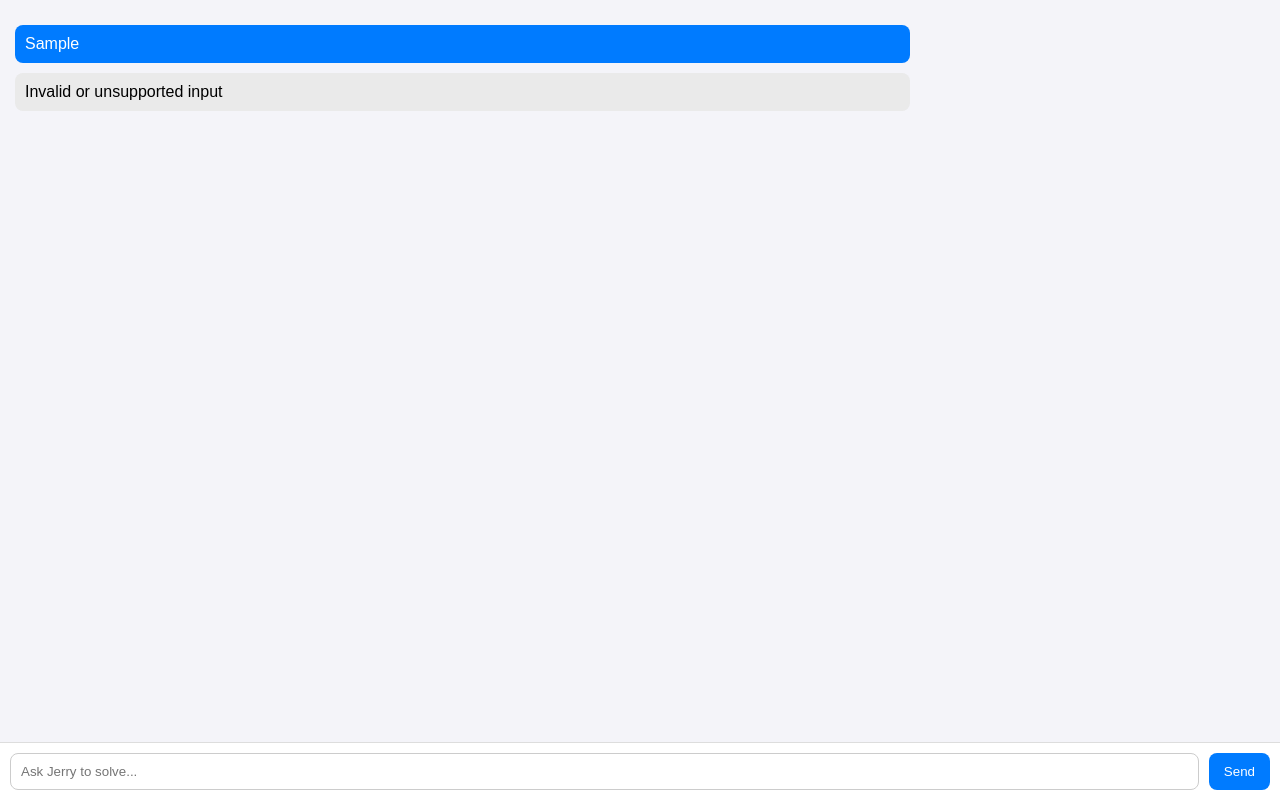
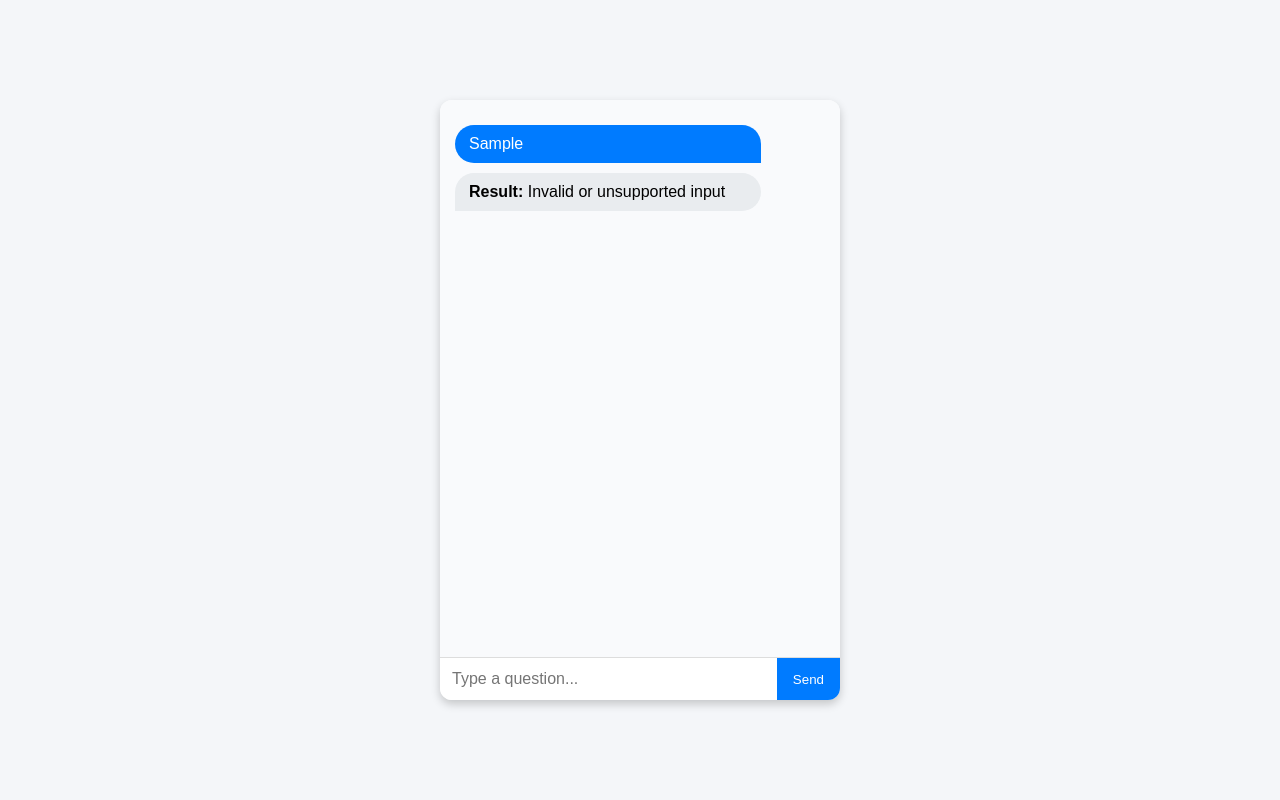
Before and after one commit to Damlard001/jerry-calculation-chatbot, a plain HTML site: page index.html in a window 1280 px wide. Both pictures are taken after typing "Sample" into the empty fields and a click on the button "Send". Drawn offline with Linux system fonts and the light colour scheme.

Commit message:
Update index.html

```diff
--- a/index.html
+++ b/index.html
@@ -2,97 +2,126 @@
 <html lang="en">
 <head>
   <meta charset="UTF-8">
-  <meta name="viewport" content="width=device-width, initial-scale=1.0">
   <title>Jerry - Calculation Chatbot</title>
   <style>
     body {
       font-family: Arial, sans-serif;
-      background: #f4f4f9;
+      background-color: #f4f6f9;
+      display: flex;
+      justify-content: center;
+      align-items: center;
+      height: 100vh;
       margin: 0;
-      padding: 0;
+    }
+    .chat-container {
+      width: 400px;
+      max-width: 90%;
+      height: 600px;
+      background: #fff;
+      border-radius: 12px;
+      box-shadow: 0 4px 10px rgba(0,0,0,0.2);
       display: flex;
       flex-direction: column;
-      height: 100vh;
+      overflow: hidden;
     }
-    #chatbox {
+    .chat-box {
       flex: 1;
+      padding: 15px;
       overflow-y: auto;
-      padding: 15px;
+      background: #f9fafc;
     }
-    .user, .bot {
+    .message {
       margin: 10px 0;
-      padding: 10px;
-      border-radius: 8px;
-      max-width: 70%;
+      padding: 10px 14px;
+      border-radius: 20px;
+      max-width: 75%;
+      word-wrap: break-word;
     }
-    .user {
+    .user-message {
+      background: #007bff;
+      color: #fff;
+      align-self: flex-end;
+      border-bottom-right-radius: 0;
+    }
+    .bot-message {
+      background: #e9ecef;
+      color: #000;
+      align-self: flex-start;
+      border-bottom-left-radius: 0;
+    }
+    .input-area {
+      display: flex;
+      border-top: 1px solid #ddd;
+    }
+    input {
+      flex: 1;
+      border: none;
+      padding: 12px;
+      font-size: 16px;
+      outline: none;
+    }
+    button {
       background: #007bff;
       color: white;
-      align-self: flex-end;
+      border: none;
+      padding: 12px 16px;
+      cursor: pointer;
     }
-    .bot {
-      background: #eaeaea;
-      align-self: flex-start;
-    }
-    #input-area {
-      display: flex;
-      padding: 10px;
-      background: white;
-      border-top: 1px solid #ddd;
-    }
-    #userInput {
-      flex: 1;
-      padding: 10px;
-      border: 1px solid #ccc;
-      border-radius: 8px;
-    }
-    #sendBtn {
-      margin-left: 10px;
-      padding: 10px 15px;
-      border: none;
-      background: #007bff;
-      color: white;
-      border-radius: 8px;
-      cursor: pointer;
+    button:hover {
+      background: #0056b3;
     }
   </style>
 </head>
 <body>
-  <div id="chatbox"></div>
-  <div id="input-area">
-    <input id="userInput" type="text" placeholder="Ask Jerry to solve...">
-    <button id="sendBtn">Send</button>
+  <div class="chat-container">
+    <div class="chat-box" id="chat-box"></div>
+    <div class="input-area">
+      <input type="text" id="user-input" placeholder="Type a question...">
+      <button onclick="sendMessage()">Send</button>
+    </div>
   </div>
 
   <script>
-    const chatbox = document.getElementById("chatbox");
-    const input = document.getElementById("userInput");
-    const sendBtn = document.getElementById("sendBtn");
+    function appendMessage(text, sender) {
+      const chatBox = document.getElementById("chat-box");
+      const msg = document.createElement("div");
+      msg.className = `message ${sender}-message`;
+      msg.innerHTML = text;
+      chatBox.appendChild(msg);
+      chatBox.scrollTop = chatBox.scrollHeight;
+    }
 
-    sendBtn.addEventListener("click", handleInput);
-    input.addEventListener("keypress", e => {
-      if (e.key === "Enter") handleInput();
-    });
-
-    function handleInput() {
+    function sendMessage() {
+      const input = document.getElementById("user-input");
       const text = input.value.trim();
       if (!text) return;
-      addMessage(text, "user");
+      appendMessage(text, "user");
       input.value = "";
 
       const { result, steps } = solve(text);
-      addMessage(result, "bot");
-      if (steps.length > 0) {
-        steps.forEach(s => addMessage("👉 " + s, "bot"));
+      let reply = `<b>Result:</b> ${result}`;
+      if (steps.length) {
+        reply += "<br><b>Steps:</b><br>" + steps.join("<br>");
       }
+      appendMessage(reply, "bot");
     }
 
-    function addMessage(msg, sender) {
-      const div = document.createElement("div");
-      div.className = sender;
-      div.textContent = msg;
-      chatbox.appendChild(div);
-      chatbox.scrollTop = chatbox.scrollHeight;
+    function getCoefficients(expr) {
+      // Very simplified coefficient extractor
+      expr = expr.replace(/-/g, "+-");
+      const terms = expr.split("+").filter(Boolean);
+      let a = 0, b = 0, c = 0;
+
+      terms.forEach(term => {
+        if (term.includes("x**2")) {
+          a += parseFloat(term.replace("x**2", "")) || 1;
+        } else if (term.includes("x")) {
+          b += parseFloat(term.replace("x", "")) || (term === "x" ? 1 : -1);
+        } else {
+          c += parseFloat(term) || 0;
+        }
+      });
+      return { a, b, c };
     }
 
     function solve(input) {
@@ -106,28 +135,24 @@
           .replace(/what is|calculate|find|answer to|solve/g, '')
           .replace(/\s+/g, '');
 
-        // Insert explicit multiplication e.g. 2(x+3) → 2*(x+3)
+        // Fix implicit multiplication e.g. 2(x+3) → 2*(x+3)
         expr = expr.replace(/(\d)(?=\()/g, '$1*');
 
         if (!expr.includes('=')) {
-          // Arithmetic mode
           let arith = expr.replace(/\^/g, '**');
           const result = eval(arith);
           steps.push(`Evaluated: ${arith} = ${result}`);
           return { result, steps };
         }
 
-        // Equation mode
         let [lhs, rhs] = expr.split('=');
         lhs = lhs.replace(/\^/g, '**');
         rhs = rhs.replace(/\^/g, '**');
 
         const equation = `(${lhs})-(${rhs})`;
-
         const coeffs = getCoefficients(equation);
 
         if (coeffs.a !== 0) {
-          // Quadratic
           const { a, b, c } = coeffs;
           steps.push(`Equation is quadratic: ${a}x² + ${b}x + ${c} = 0`);
           const D = b * b - 4 * a * c;
@@ -138,7 +163,6 @@
           steps.push(`x = (-${b} ± √${D}) / (2×${a})`);
           return { result: D === 0 ? `x = ${x1}` : `x = ${x1}, ${x2}`, steps };
         } else if (coeffs.b !== 0) {
-          // Linear
           const x = -coeffs.c / coeffs.b;
           steps.push(`Linear: ${coeffs.b}x + ${coeffs.c} = 0`);
           steps.push(`x = -(${coeffs.c}) / ${coeffs.b}`);
@@ -151,29 +175,6 @@
         return { result: "Invalid or unsupported input", steps: [] };
       }
     }
-
-    // Extract coefficients for ax² + bx + c = 0
-    function getCoefficients(expr) {
-      expr = expr.replace(/-/g, "+-");
-      const terms = expr.split("+").filter(t => t);
-
-      let a = 0, b = 0, c = 0;
-
-      for (let t of terms) {
-        if (t.includes("x**2")) {
-          let coeff = t.replace("x**2", "") || "1";
-          if (coeff === "-") coeff = "-1";
-          a += Number(coeff);
-        } else if (t.includes("x")) {
-          let coeff = t.replace("x", "") || "1";
-          if (coeff === "-") coeff = "-1";
-          b += Number(coeff);
-        } else {
-          c += Number(t);
-        }
-      }
-      return { a, b, c };
-    }
   </script>
 </body>
 </html>
```
